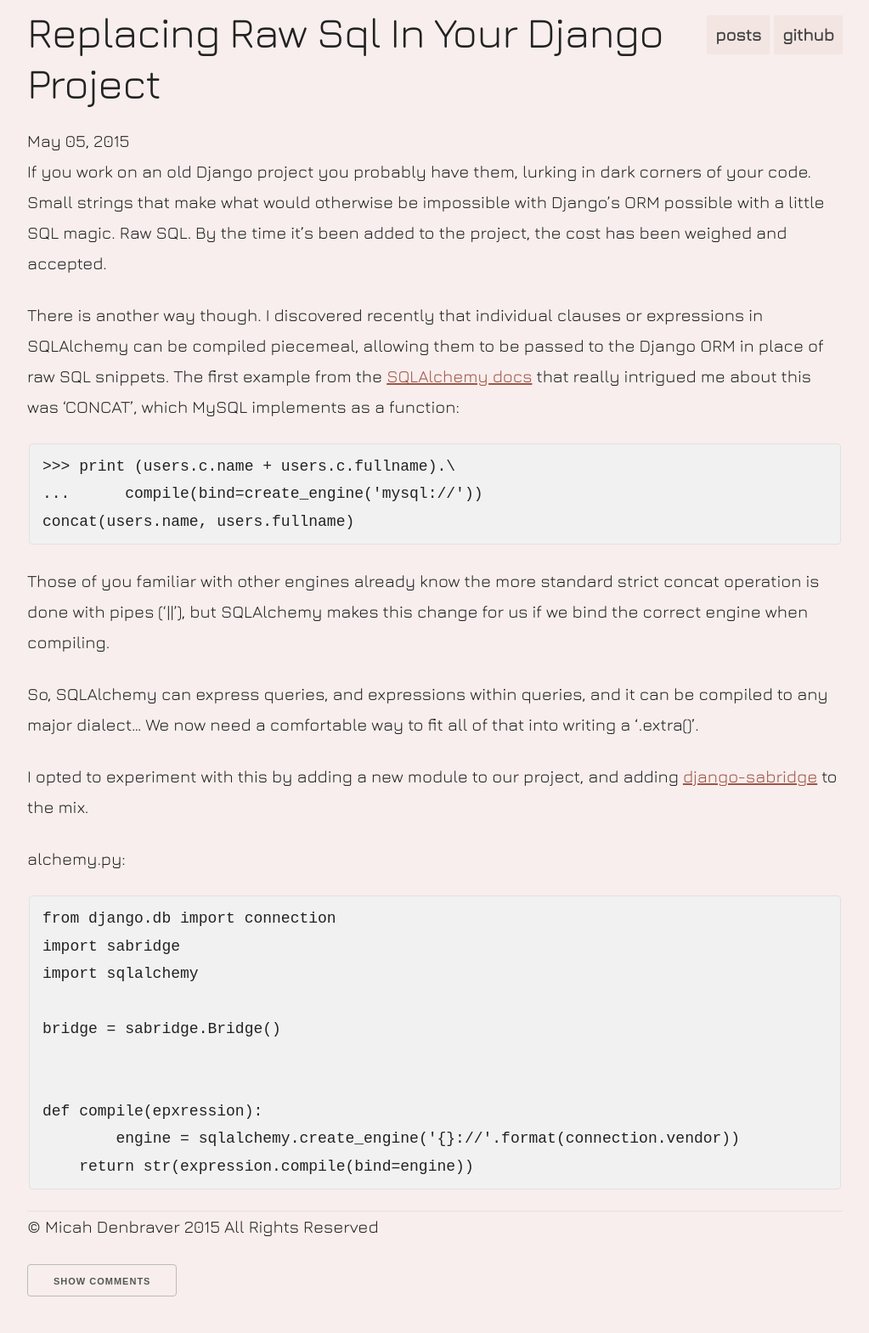
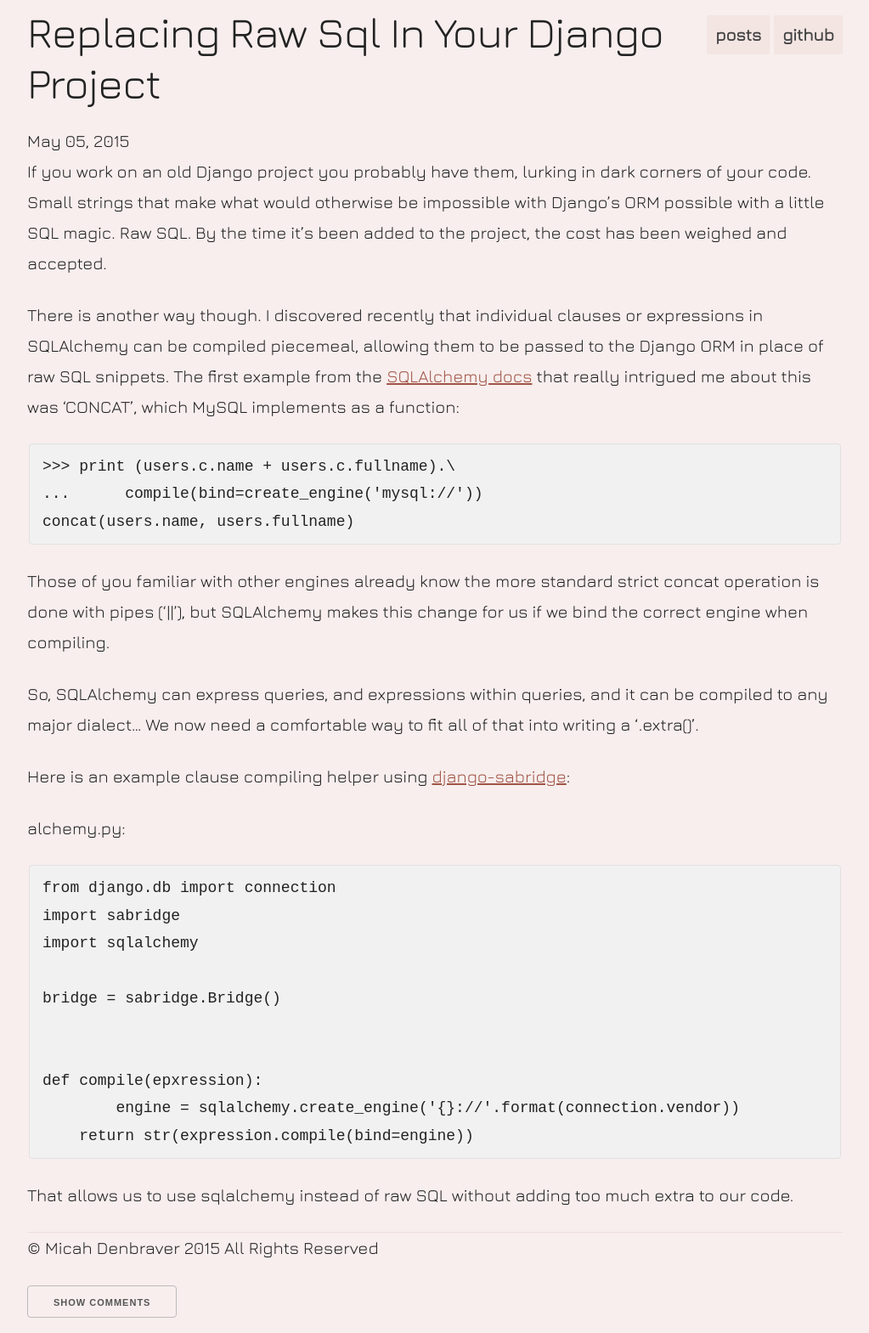
Before and after one commit to macro1/macro1.github.io, a Jekyll site: the page built from _posts/2015-05-05-replacing-raw-sql-in-your-django-project.md, in a window 1280 px wide. Shown: the whole page at 85% size, without its empty margins (128-1151 px from the left). Built offline with Jekyll 4.4.1, drawn with Linux system fonts in a browser that asks for light colours; before the commit the page ends 1544 px from its top, so only the background shows below that.

Commit message:
Touch up...

```diff
--- a/_posts/2015-05-05-replacing-raw-sql-in-your-django-project.md
+++ b/_posts/2015-05-05-replacing-raw-sql-in-your-django-project.md
@@ -27,8 +27,7 @@
 be compiled to any major dialect... We now need a comfortable way to fit all
 of that into writing a '.extra()'.
 
-I opted to experiment with this by adding a new module to our project, and
-adding [django-sabridge] to the mix.
+Here is an example clause compiling helper using [django-sabridge]:
 
 alchemy.py:
 
@@ -45,5 +44,7 @@
 	    return str(expression.compile(bind=engine))
 
 
+That allows us to use sqlalchemy instead of raw SQL without adding too much extra to our code.
+
 [concat example]: http://docs.sqlalchemy.org/en/rel_1_0/core/tutorial.html#operators "SQLAlchemy Tutorial: Operators"
 [django-sabridge]: http://django-sabridge.readthedocs.org/
```
